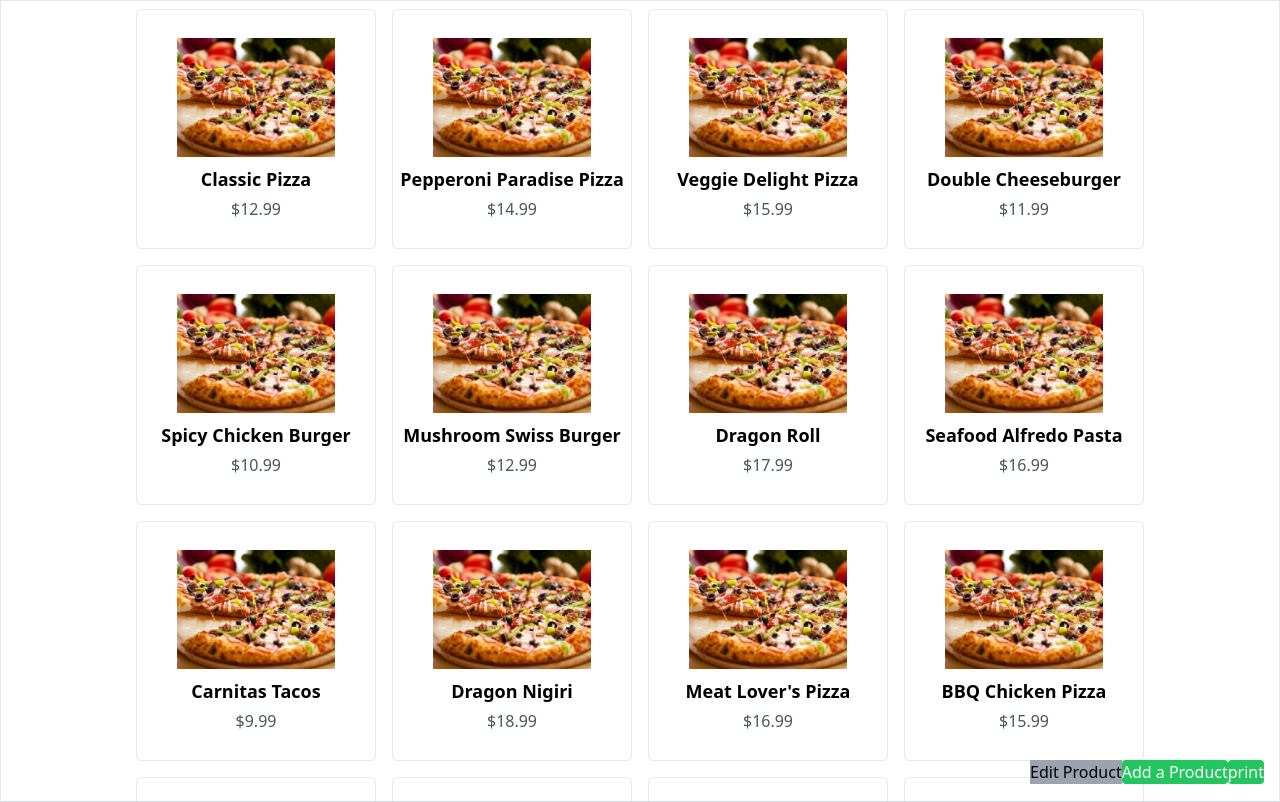
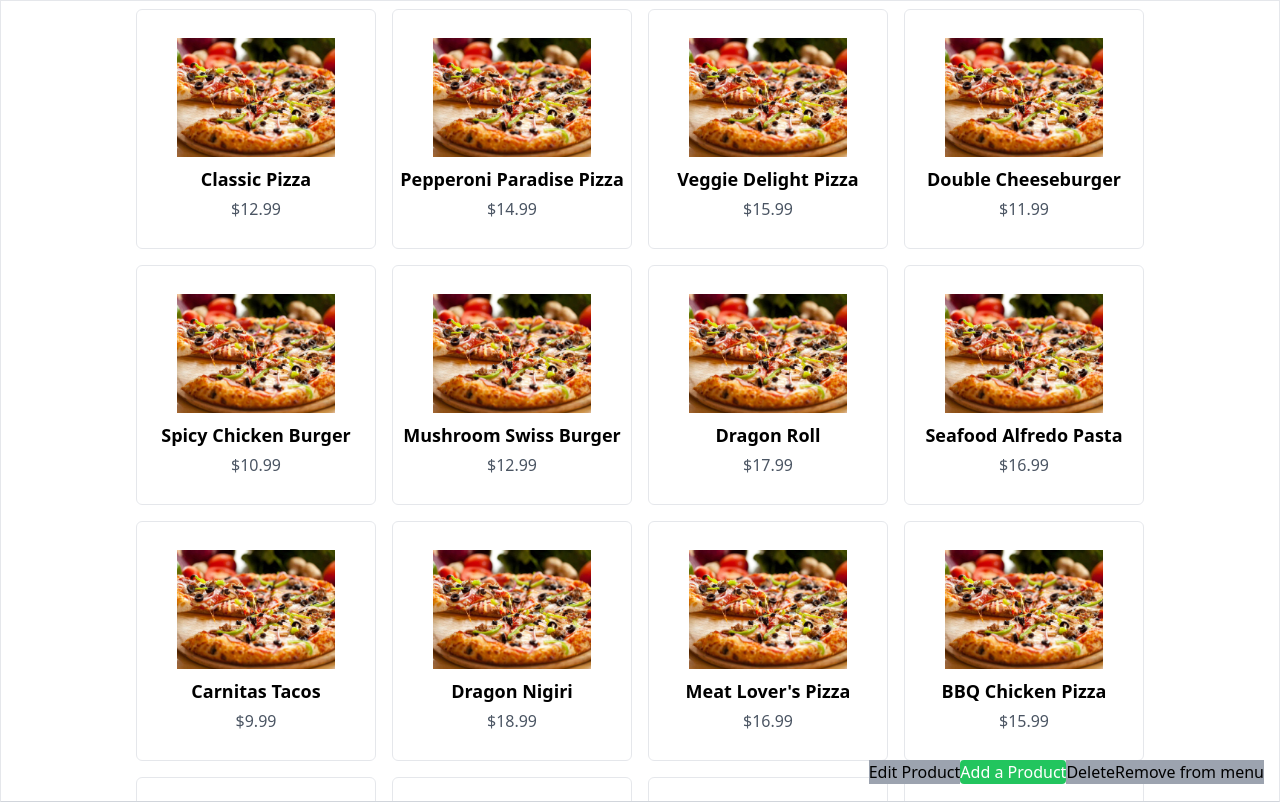
Before and after one commit to VeniNovakov/Diploma-project, a React (Create React App) app in the folder pizzeria-frontend/: page /menu/edit in a window 1280 px wide. Built offline with nearby package versions, Linux system fonts and the light colour scheme.

Commit message:
additions and additional interface
added a few more buttons to the navbar and to the edit menu page

```diff
--- a/pizzeria-frontend/src/NavBar.tsx
+++ b/pizzeria-frontend/src/NavBar.tsx
@@ -2,12 +2,14 @@
 import shoppingCart from "./images/shopping-cart.png";
 import { Link } from "react-router-dom";
 import React from "react";
+import { NavItemProps } from "./utilities/types/navBar.interfaces";
 
 const NavBar = () => {
   const { basketCounter } = useBasket();
 
   return (
     <div className=" flex-start flex flex-row items-center justify-center bg-amber-200 h-full ">
+      <NavItem href="/admin-profile">Profile</NavItem>
       <NavItem href="/menu">Menu</NavItem>
       <NavItem
         href="/basket"
@@ -23,7 +25,7 @@
   );
 };
 
-function NavItem(props: any) {
+const NavItem: React.FC<NavItemProps> = (props) => {
   return (
     <div className=" flex h-full pl-12 m-0">
       <Link
--- a/pizzeria-frontend/src/pages/EditMenuPage.tsx
+++ b/pizzeria-frontend/src/pages/EditMenuPage.tsx
@@ -19,9 +19,6 @@
 const EditMenuContainer: React.FC = () => {
   const { selectedProducts, setSelectedProducts } = useSelectedProducts();
 
-  const tempPrint = () => {
-    console.log(selectedProducts);
-  };
   return (
     <div>
       <div className="flex items-center overflow-hidden justify-center border border-b-gray-300 ">
@@ -31,7 +28,7 @@
           ))}
         </div>
       </div>
-      <div className="fixed flex flex-row bottom-0 right-0 p-4">
+      <div className="fixed flex flex-row bottom-0 right-0 p-4 justify-around items-stretch">
         <Link to={"/menu/edit/update/" + selectedProducts[0]?.id}>
           <button
             disabled={selectedProducts.length !== 1}
@@ -48,11 +45,20 @@
           </button>
         </Link>
         <button
-          onClick={() => tempPrint()}
-          className="bg-green-500 hover:bg-green-600 rounded text-white"
-        >
-          print
-        </button>
+          disabled={selectedProducts.length <= 0}
+          className={
+            selectedProducts.length >= 1 ? "bg-red-500 hover:bg-red-600" : "bg-gray-400"
+          }>
+            Delete
+          </button>
+        <button
+          disabled={selectedProducts.length <= 0}
+          className={
+            selectedProducts.length >= 1 ? "bg-rose-600 hover:bg-rose-700" : "bg-gray-400"
+          }
+          >
+            Remove from menu
+          </button>
       </div>
     </div>
   );
--- a/pizzeria-frontend/src/providers/BasketContentProvider.tsx
+++ b/pizzeria-frontend/src/providers/BasketContentProvider.tsx
@@ -18,6 +18,7 @@
   const [basketItems, setBasketItems] = useState<BasketItem[]>(
     JSON.parse(Cookies.get("basket") || "[]"),
   );
+
   const { basketCounter, setBasketCounter } = useBasket();
   useEffect(() => {
     Cookies.set("basket", JSON.stringify(basketItems));
@@ -26,6 +27,7 @@
       (JSON.parse(Cookies.get("basket") || "[]") as BasketItem[]).length,
     );
   }, [basketItems, setBasketCounter]);
+
   return (
     <BasketContentContext.Provider value={{ basketItems, setBasketItems }}>
       {children}
```
Also changed, not shown: pizzeria-frontend/src/utilities/types/navBar.interfaces.ts (added, +11 -0 lines).
